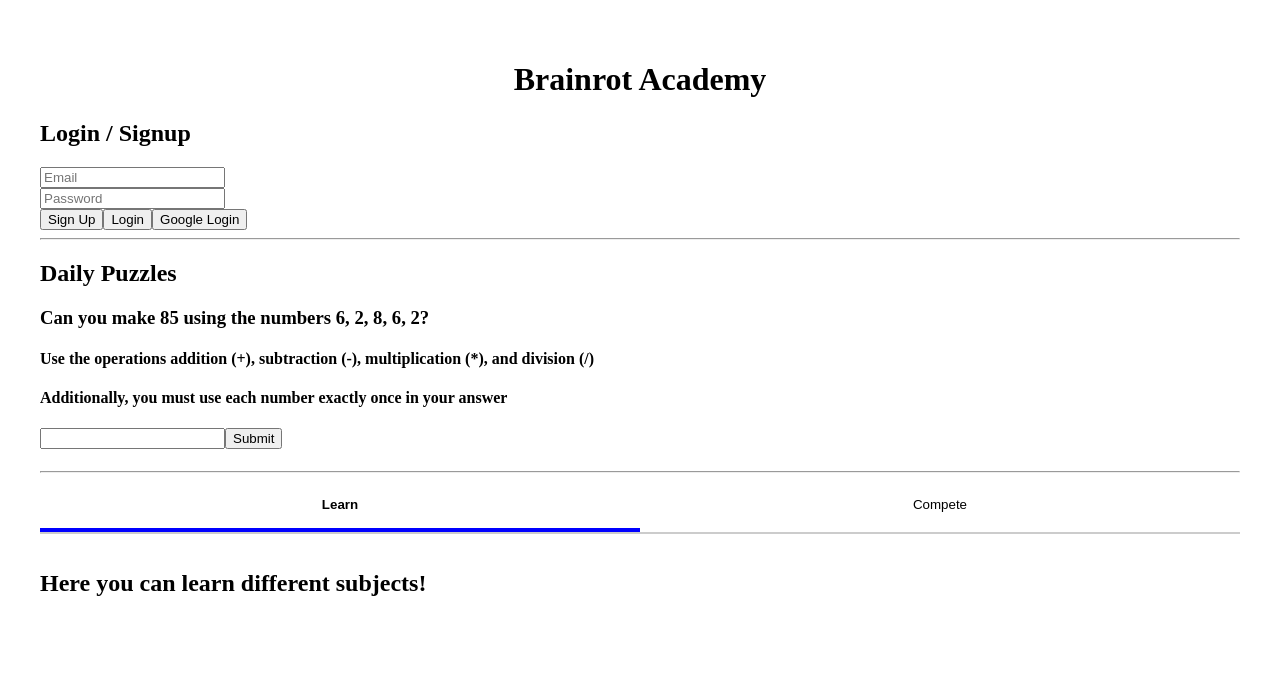
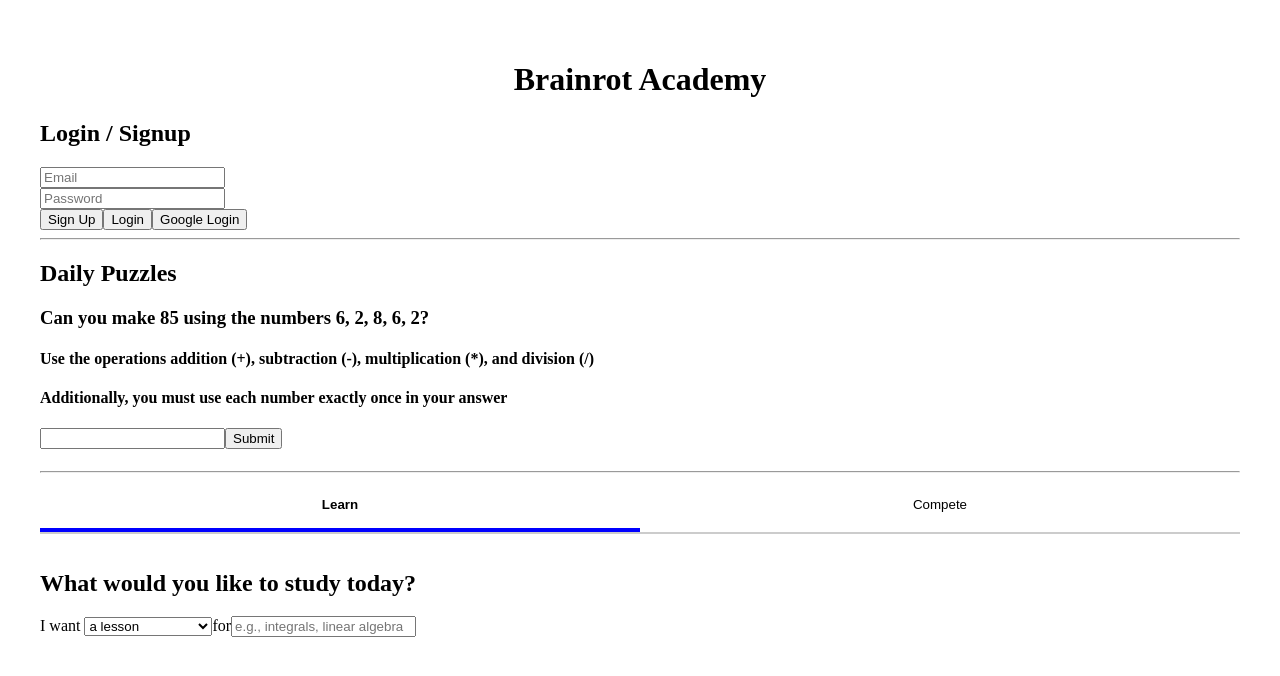
Before and after one commit to dchill0/brainrotacademy, a Next.js app: page / in a window 1280 px wide. Shown: the top 676 px of the page. Built offline with nearby package versions, Linux system fonts and the light colour scheme; no server answers.

Commit message:
email verification and UI change

```diff
--- a/src/components/AuthButtons.js
+++ b/src/components/AuthButtons.js
@@ -5,7 +5,9 @@ import { useState } from "react";
 import {
   createUserWithEmailAndPassword,
   signInWithEmailAndPassword,
-  signInWithPopup
+  signInWithPopup,
+  sendEmailVerification,
+  signOut
 } from "firebase/auth";
 
 import {
@@ -21,26 +23,53 @@ export default function AuthButtons() {
     useState("");
 
   async function signup() {
-    await createUserWithEmailAndPassword(
+    try {
+      const userCredential = await createUserWithEmailAndPassword(
         auth,
         email,
         password
       );
+      const user = userCredential.user;
+      await sendEmailVerification(user);
+      await signOut(auth);
+      alert(
+        "Sign up successful! A verification email has been sent to your inbox. " +
+        "If you don't see it, please check your spam or junk folder"
+      );
+    } catch (error) {
+      alert("Error: " + error.message);
+    }
   }
 
   async function login() {
-    await signInWithEmailAndPassword(
+    try {
+      const userCredential = await signInWithEmailAndPassword(
         auth,
         email,
         password
       );
+      const user = userCredential.user;
+      if (!user.emailVerified) {
+        await signOut(auth);
+      alert(
+        "A verification email has already been sent to your inbox. " +
+        "If you don't see it, please check your spam or junk folder"
+      );
+      }
+    } catch (error) {
+      alert("Error: " + error.message);
+    }
   }
 
   async function googleLogin() {
+    try {
       await signInWithPopup(
         auth,
         googleProvider
       );
+    } catch (error) {
+      alert("Error: " + error.message);
+    }
   }
 
   return (
--- a/src/components/Learn.js
+++ b/src/components/Learn.js
@@ -1,7 +1,40 @@
+"use client";
+
+import { useState } from "react";
+
 export default function Learn() {
+  const [type, setType] = useState("a lesson ");
+  const [topic, setTopic] = useState("");
+
   return (
-    <div>
-      <h2>Here you can learn different subjects!</h2>
+    <div className="min-h-screen flex flex-col items-center justify-center bg-gray-100 p-6">
+      <h2 className="text-2xl font-semibold mb-6 text-gray-800">
+        What would you like to study today?
+      </h2>
+
+      <div className="flex items-center bg-white shadow-md rounded-full px-4 py-2 w-full max-w-2xl transition-all duration-300 focus-within:shadow-lg">
+        <span className="text-gray-600 mr-2">I want </span>
+
+        <select
+          value={type}
+          onChange={(e) => setType(e.target.value)}
+          className="bg-transparent border-none outline-none text-gray-800 font-medium mr-2 cursor-pointer"
+        >
+          <option value="a lesson ">a lesson </option>
+          <option value="practice problems ">practice problems </option>
+          <option value="a practice quiz ">a practice quiz </option>
+        </select>
+
+        <span className="text-gray-600 mr-2">for</span>
+
+        <input
+          type="text"
+          placeholder="e.g., integrals, linear algebra"
+          value={topic}
+          onChange={(e) => setTopic(e.target.value)}
+          className="flex-1 border-none outline-none text-gray-800 placeholder-gray-400 font-medium bg-transparent"
+        />
+      </div>
     </div>
   );
 }
--- a/src/components/MiniGame.js
+++ b/src/components/MiniGame.js
@@ -247,12 +247,11 @@ export default function MiniGame({ user }) {
   }
 
   async function awardPoints() {
-    if (!user) return;
+    if (!user || !user.emailVerified) return;
 
     await setDoc(
       doc(db, "users", user.uid),
       {
-        email: user.email,
         masteryPoints: increment(10),
       },
       { merge: true }
```
Lines whose indentation alone changed are shown as unchanged.
